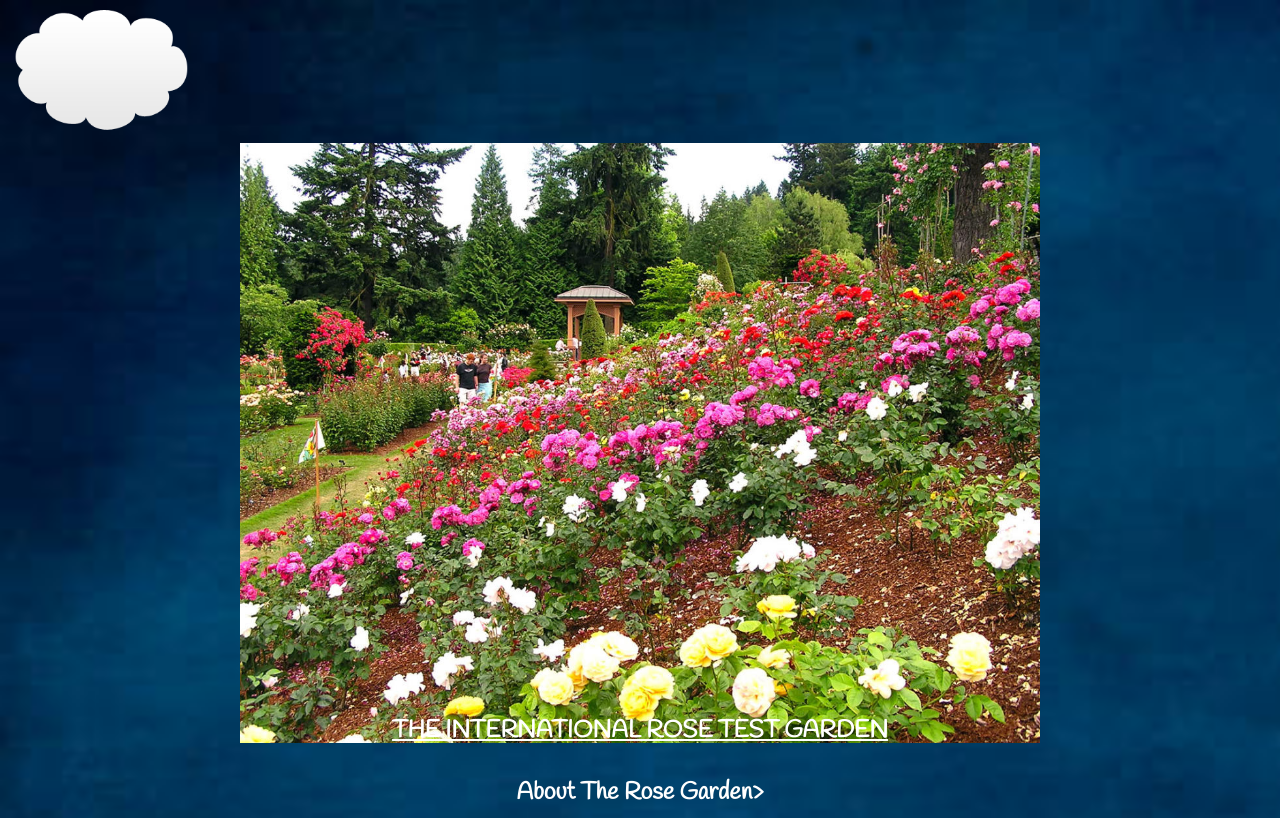
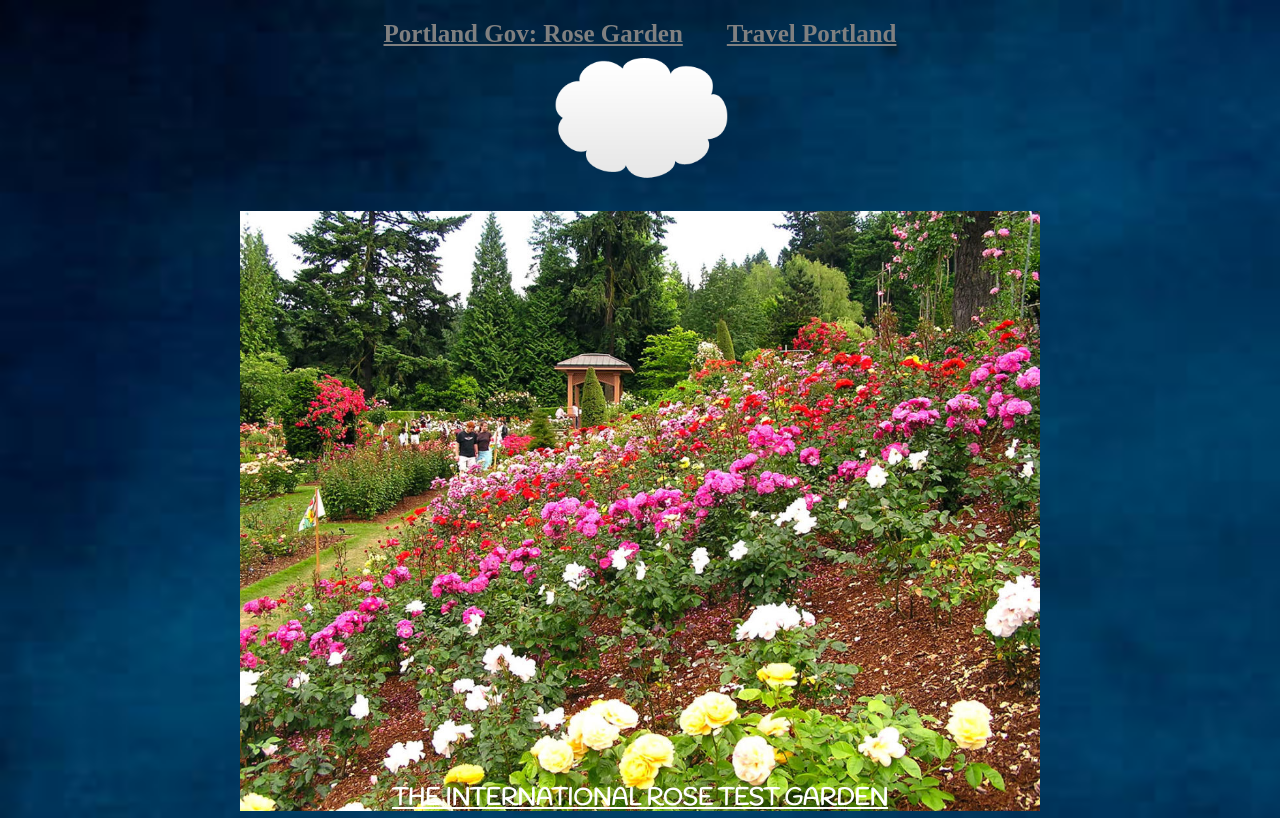
Before and after one commit to lbrizel/assignment4-brizel-lauren, a plain HTML site: page index.html in a window 1280 px wide. Shown: the top 818 px of the page. Drawn offline with Linux system fonts and the light colour scheme.

Commit message:
added nav, links, styled header, displayed links as inline

```diff
--- a/css/styles.css
+++ b/css/styles.css
@@ -24,14 +24,24 @@ body {
   background-size: cover;
 }
 
+header {
+    margin: 20px;
+    text-align: center;
+}
+
 p {
   clear: both;
   margin: 20px;
 }
 
+nav li{
+    display: inline;
+    margin: 20px;
+}
+
 .floatleft {
   float:left;
-  margin: 30px;
+  margin: 20px;
 }
 
 .hero-image {
@@ -54,7 +64,8 @@ fonts
 h1,
 h2,
 h3,
-h4 {
+h4
+{
   font-family: 'Handlee', cursive;
   color: white;
   text-align:center;
@@ -74,6 +85,13 @@ p{
   color: white;
 }
 
+nav ul li a{
+  font-size: 25px;
+  font-weight: bold;
+  color:gray;
+}
+
+
 .body-text {
   height:auto;
 }
--- a/index.html
+++ b/index.html
@@ -12,10 +12,18 @@
     </head>
     <body>
       <header>
+
+        <nav>
+          <ul>
+            <li><a href="https://www.portland.gov/parks/washington-park-international-rose-test-garden" target=_"blank">Portland Gov: Rose Garden</a></li>
+            <li><a href=https://www.travelportland.com/attractions/portland-rose-garden/" target=_"blank">Travel Portland</a></li>
+          </ul>
+        </nav>
+
         <section class="header-cloud">
-
         <img src="images/cloud.png" alt= "Cloud" width="200px">
         </section>
+
       </header>
 
       <main>
```
